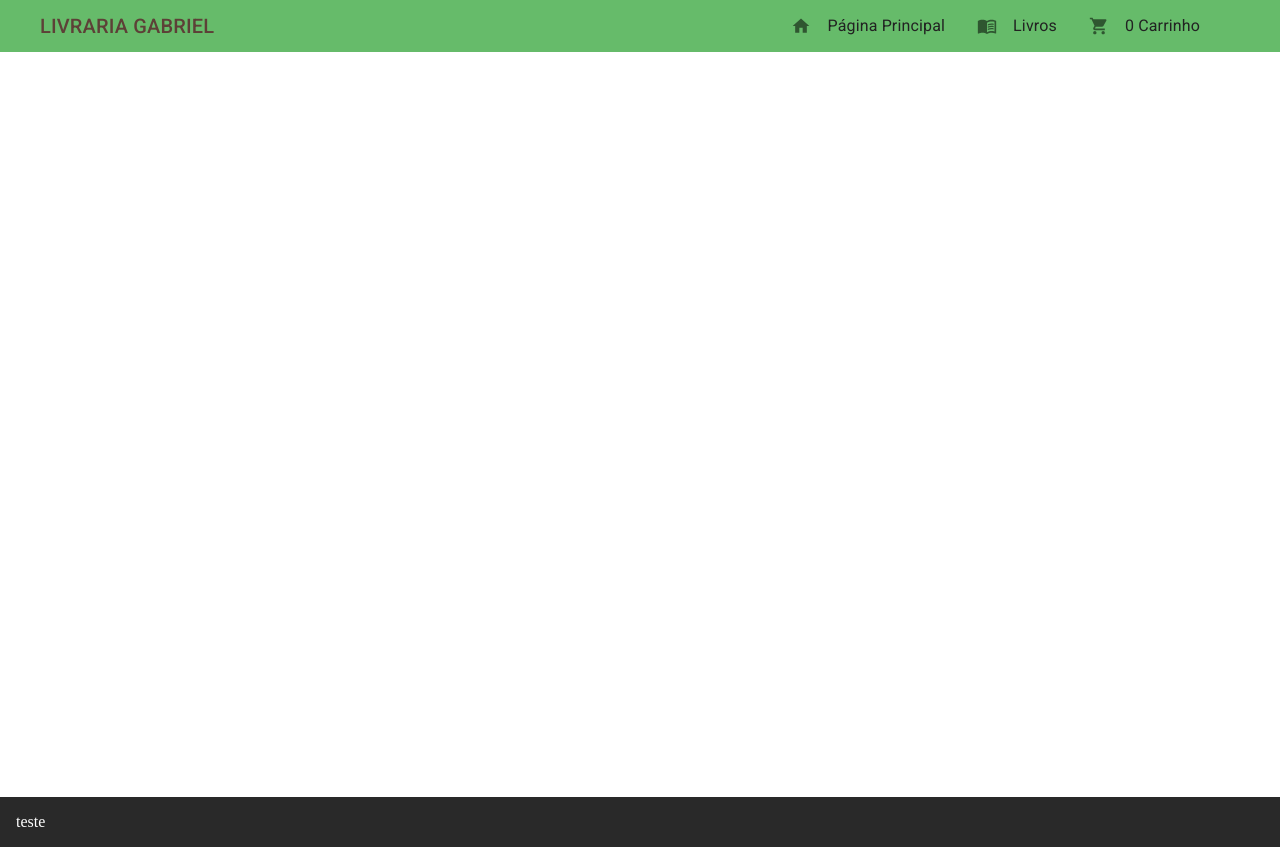
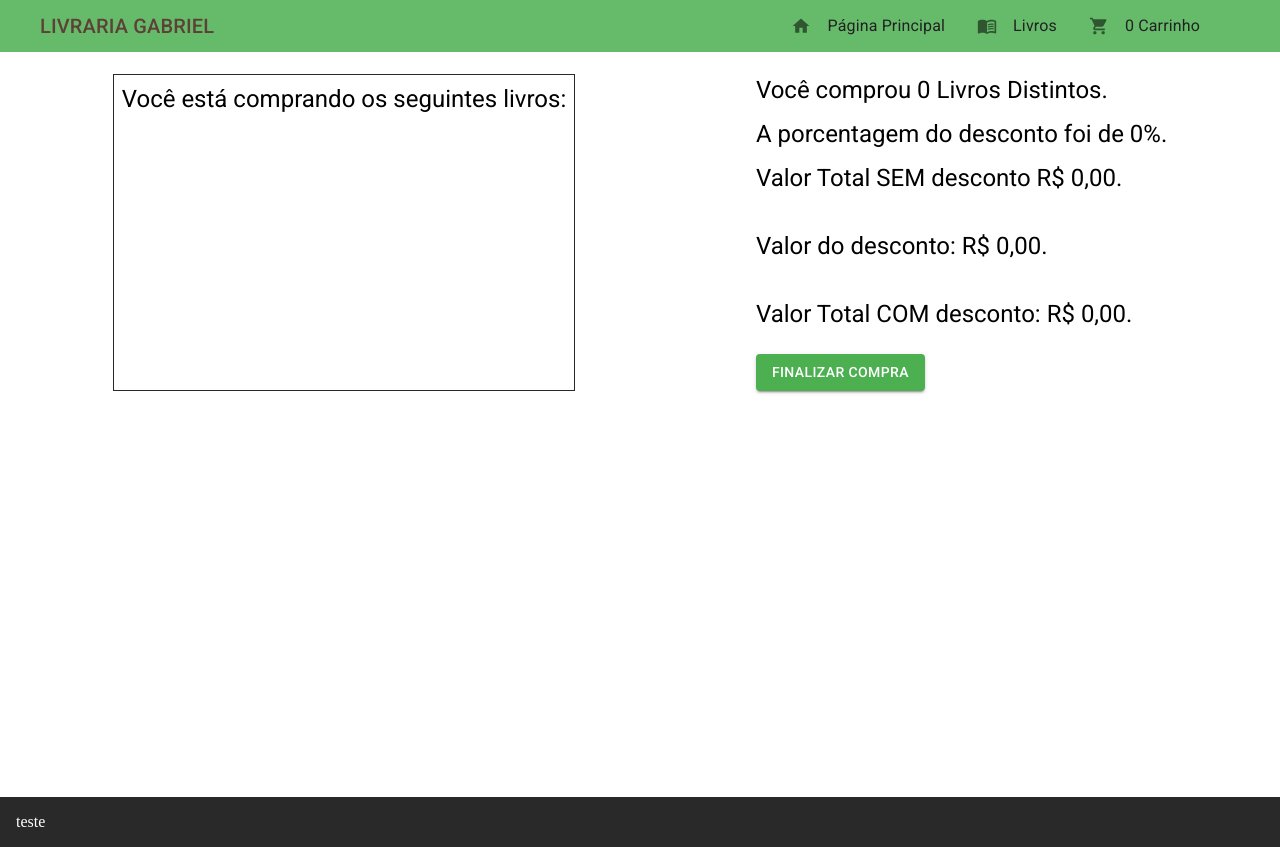
Before and after one commit to gabrielcomputacao/loja-livros-gabriel, a React (Create React App) app in the folder site-livraria-gabriel/: page /compra in a window 1280 px wide. Built offline with nearby package versions, Linux system fonts and the light colour scheme.

Commit message:
feat: criando page de fechamento de compra

```diff
--- a/site-livraria-gabriel/src/pages/Carrinho.tsx
+++ b/site-livraria-gabriel/src/pages/Carrinho.tsx
@@ -45,7 +45,7 @@ export const Carrinho = observer( () => {
                 <Typography variant="body2" padding=".7em 0">
                   Descrição: {livro.descricao}
                 </Typography>
-                <Typography variant="h6">Preço: R$ {livro.preco}</Typography>
+                <Typography variant="h6">Preço: R$ {livro.preco.toFixed(2).replace('.',',')}</Typography>
                 <Typography variant="h6">
                   Categoria: {livro.categoria}
                 </Typography>
--- a/site-livraria-gabriel/src/pages/FecharCompra.tsx
+++ b/site-livraria-gabriel/src/pages/FecharCompra.tsx
@@ -1,16 +1,75 @@
-import { Box } from "@mui/material"
-import { LayoutPrincipal } from "../shared/layouts"
+import { Box,  Button,  Grid, Typography } from "@mui/material";
+import { LayoutPrincipal } from "../shared/layouts";
+import storeLivros from "../store/store";
+import { useMemo, useState } from "react";
 
+export const FecharCompra = () => {
+  const { qtdLivrosDistintos, listaLivros } = storeLivros;
+  const [valorCompras, setvalorCompras] = useState(storeLivros.precoTotalCalculado());
 
-export const FecharCompra = () =>{
-    return(
-        <LayoutPrincipal>
-            <Box>
+  const calcularDesconto = useMemo( () =>{
+        let valorDesconto = 0;
 
+        switch (qtdLivrosDistintos) {
+            case 2:
+                valorDesconto = 0.05;
+                break;
+            case 3:
+                valorDesconto = 0.1;
+                break;
+            case 4:
+                valorDesconto = 0.2;
+                break;
+            case 5:
+                valorDesconto = 0.25;
+                break;
 
+            default:
 
-            </Box>
+                break;
+        }
 
-        </LayoutPrincipal>
-    )
-}
+        return valorDesconto;
+
+  }, [qtdLivrosDistintos]);
+
+  const calcularValorTotalDescontado = () =>{
+        let valorDesconto = calcularDesconto * valorCompras;
+        let valorTotalDescontado = valorCompras - valorDesconto;
+        return {
+            desconto: valorDesconto,
+            valorTotal: valorTotalDescontado
+        }
+  }
+
+  return (
+    <LayoutPrincipal>
+      <Box display="flex" justifyContent="space-around" >
+        <Box border="1px solid #292929" padding=".5em">
+          <Typography variant="h5">
+            Você está comprando os seguintes livros:
+          </Typography>
+
+          <Grid container spacing={2}>
+            <Grid item xs={12} md={6}>
+              {listaLivros.map((livro) => (
+                <Typography sx={{ mt: 4, mb: 2, width:'100%' }} variant="h6">
+                  {livro.titulo}; preço: R${livro.preco.toFixed(2).replace('.',',')}; quantidade:{livro.quantidade}
+                </Typography>
+              ))}
+            </Grid>
+          </Grid>
+        </Box>
+        <Box>
+                <Typography variant="h5" marginBottom=".5em"> Você comprou {qtdLivrosDistintos} Livros Distintos. </Typography>
+                <Typography variant="h5" marginBottom=".5em"> A porcentagem do desconto foi de {calcularDesconto * 100}%.  </Typography>
+                <Typography variant="h5" marginBottom="1.5em"> Valor Total SEM desconto  R$ {  valorCompras.toFixed(2).replace('.',',')}.   </Typography>
+                <Typography variant="h5" marginBottom="1.5em"> Valor do desconto: R$ {  calcularValorTotalDescontado().desconto.toFixed(2).replace('.',',')}.   </Typography>
+                <Typography variant="h5" marginBottom="1em"> Valor Total COM desconto: R$ { calcularValorTotalDescontado().valorTotal.toFixed(2).replace('.',',')}.  </Typography>
+
+                <Button variant="contained"> Finalizar Compra </Button>
+        </Box>
+      </Box>
+    </LayoutPrincipal>
+  );
+};
--- a/site-livraria-gabriel/src/pages/Livros.tsx
+++ b/site-livraria-gabriel/src/pages/Livros.tsx
@@ -46,7 +46,7 @@ export const Livros = () => {
                   Descrição:  {livro.descricao}
                 </Typography>
                 <Typography variant="h6">
-                   Preço: R$ {livro.preco}
+                   Preço: R$ {livro.preco.toFixed(2).replace('.',',')}
                 </Typography>
                 <Typography variant="h6">
                    Categoria: {livro.categoria}
```
